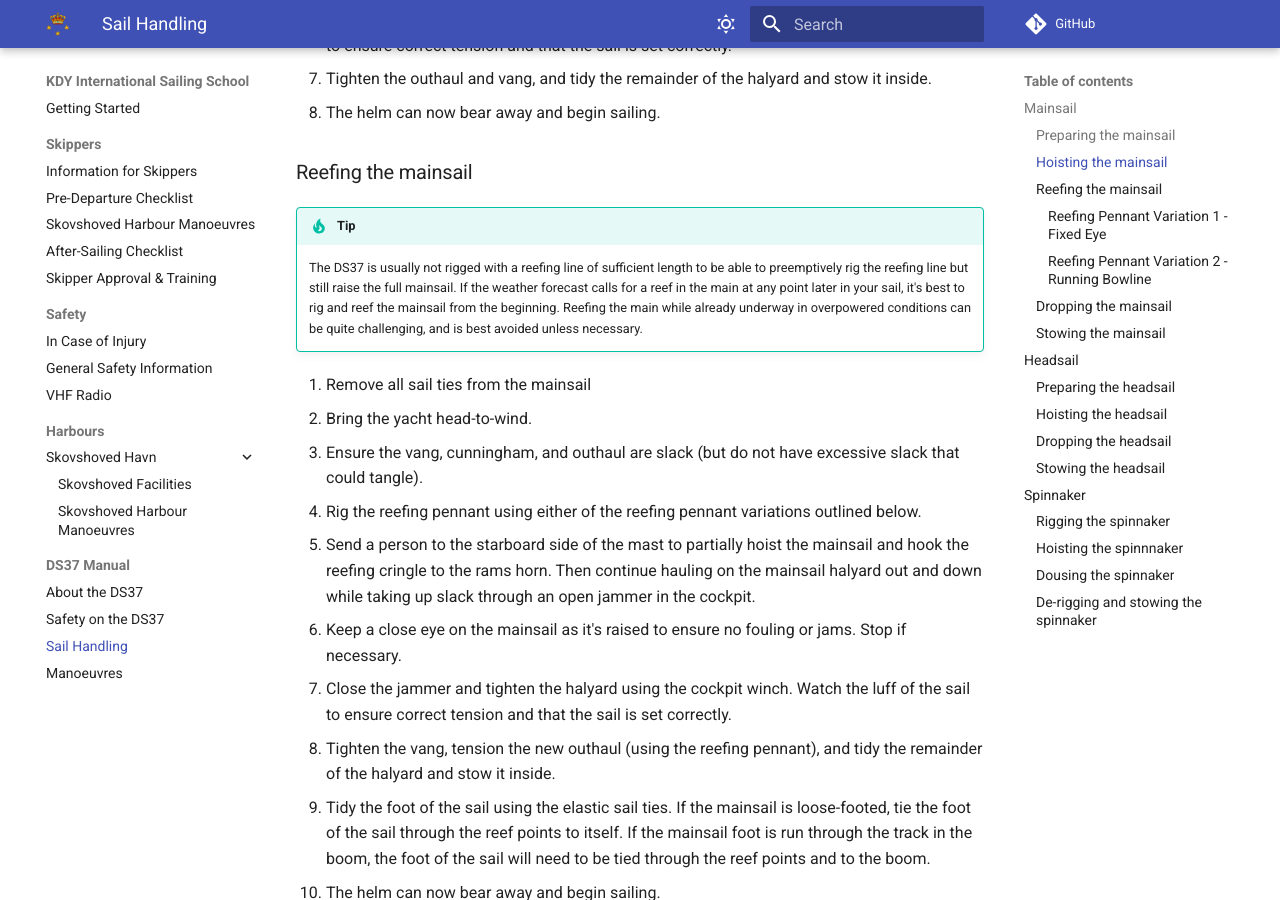
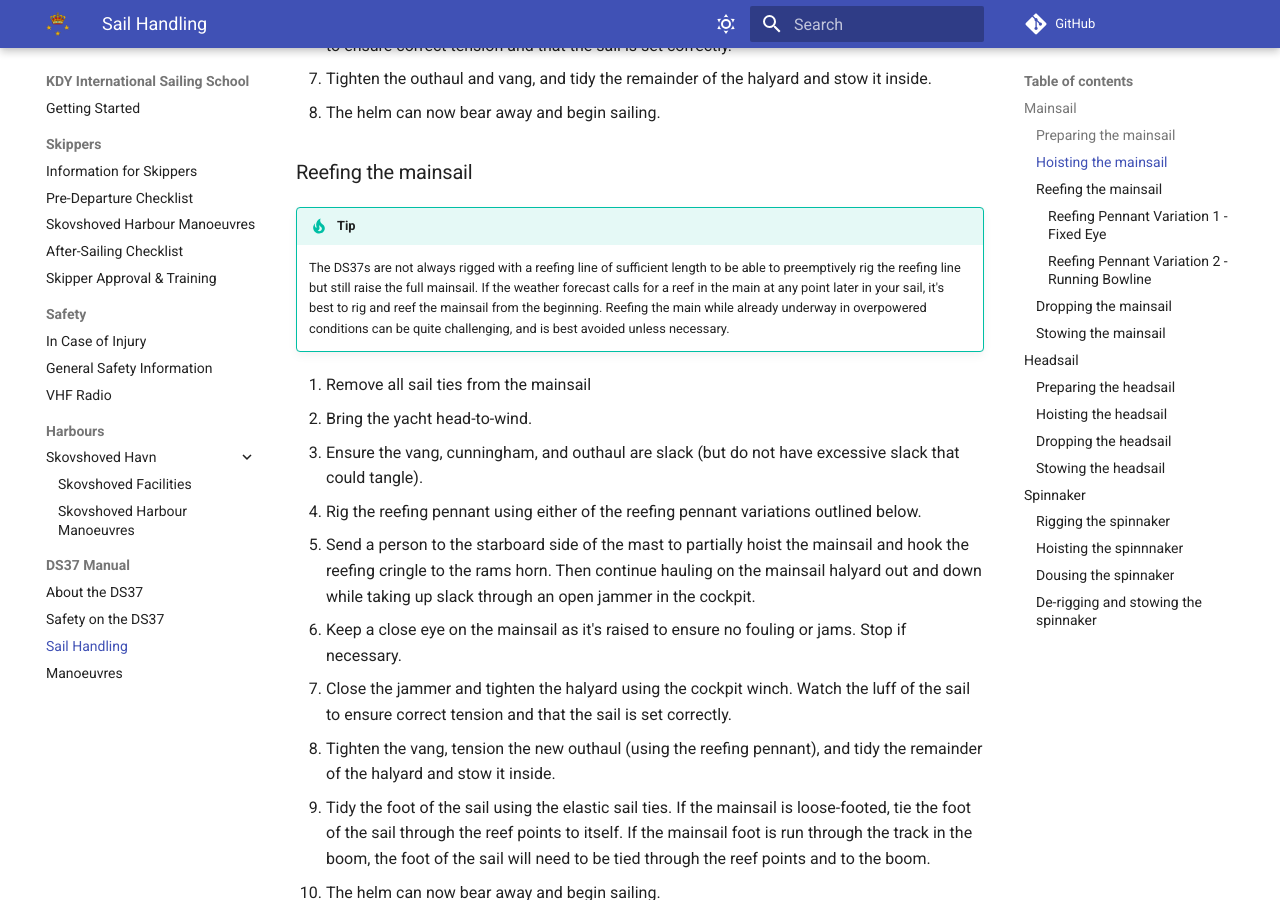
Before and after one commit to x123/kdy-iss, an MkDocs documentation site: the page built from docs/sail-handling.md, in a window 1280 px wide and 900 px high, scrolled down 770 px. Built offline with MkDocs 1.6.1 and Material for MkDocs 9.7.7, drawn with Linux system fonts in a browser that asks for light colours; comment, search, counter and statistics services are not loaded.

Commit message:
reefing tip wording

```diff
--- a/docs/sail-handling.md
+++ b/docs/sail-handling.md
@@ -34,7 +34,7 @@
 
 !!! Tip
 
-    The DS37 is usually not rigged with a reefing line of sufficient length to
+    The DS37s are not always rigged with a reefing line of sufficient length to
     be able to preemptively rig the reefing line but still raise the full mainsail.
     If the weather forecast calls for a reef in the main at any point later in your
     sail, it's best to rig and reef the mainsail from the beginning. Reefing the
```
